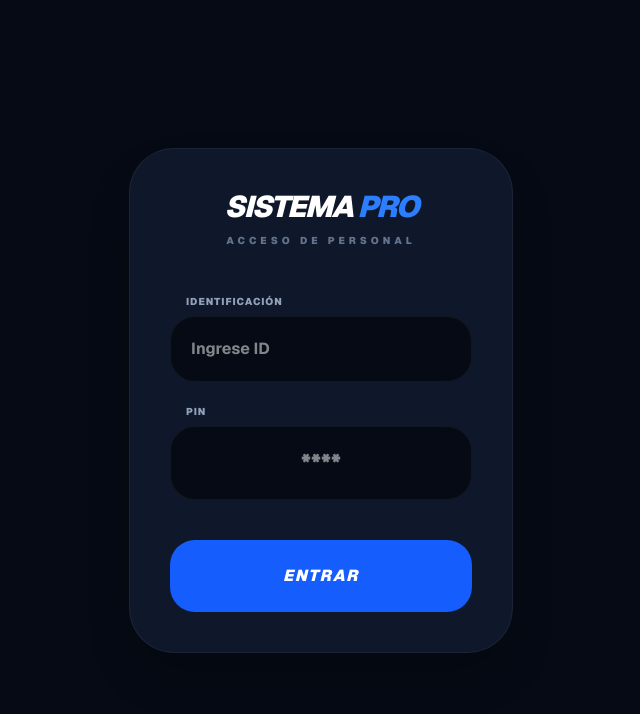
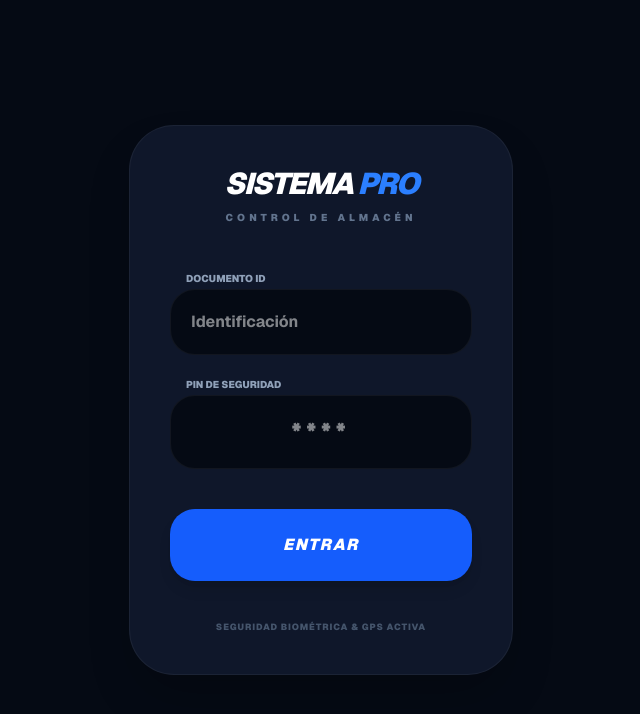
Before and after one commit to oturaniko-ray/almacen-final, a Next.js app: page / in a window 1280 px wide. Shown: the top 714 px of the page, without its empty margins (319-959 px from the left). Built offline with nearby package versions, Linux system fonts and the light colour scheme; no server answers.

Commit message:
fallas 2

```diff
--- a/app/page.tsx
+++ b/app/page.tsx
@@ -16,10 +16,11 @@ export default function LoginPage() {
     setLoading(true);
 
     try {
+      // 1. Limpieza rigurosa de datos para evitar fallos de coincidencia
       const docLimpio = documento.trim();
       const pinLimpio = pin.trim();
 
-      // 1. INTENTO DE BÚSQUEDA (Ajusta 'documento_id' si en tu DB se llama 'cedula' o 'identificacion')
+      // 2. Consulta a la tabla empleados (según tu captura)
       const { data, error } = await supabase
         .from('empleados')
         .select('*')
@@ -28,52 +29,58 @@ export default function LoginPage() {
         .maybeSingle();
 
       if (error) {
-        // Si sale este error, es que la columna 'documento_id' o 'pin_seguridad' NO EXISTEN con ese nombre
-        console.error("Error de columnas:", error);
-        alert(`Error técnico: Verifique que las columnas se llamen 'documento_id' y 'pin_seguridad'`);
+        console.error("Error Supabase:", error);
+        alert("Error de conexión con la base de datos.");
         setLoading(false);
         return;
       }
 
+      // 3. Lógica de diagnóstico si no encuentra al usuario
       if (!data) {
-        // Verificación de existencia simple para diagnóstico
-        const { data: existe } = await supabase
+        const { data: existeDoc } = await supabase
           .from('empleados')
           .select('nombre')
           .eq('documento_id', docLimpio)
           .maybeSingle();
 
-        if (existe) {
-          alert(`Hola ${existe.nombre}, el PIN ingresado es incorrecto.`);
+        if (existeDoc) {
+          alert(`Hola ${existeDoc.nombre}, el PIN de seguridad es incorrecto.`);
         } else {
-          alert(`El ID ${docLimpio} no aparece en la base de datos.`);
+          alert("La identificación ingresada no está registrada en el sistema.");
         }
         setLoading(false);
         return;
       }
 
+      // 4. Verificación de estado activo (columna 'activo' en tu captura)
       if (data.activo === false) {
-        alert("Usuario inactivo.");
+        alert("Acceso denegado: Su usuario se encuentra inactivo.");
         setLoading(false);
         return;
       }
 
-      // GUARDAR SESIÓN
-      localStorage.setItem('user_session', JSON.stringify({
+      // 5. Almacenamiento de sesión unificado
+      const sessionData = {
         id: data.id,
         nombre: data.nombre,
-        rol: data.rol?.toLowerCase() || 'empleado',
+        rol: data.rol.toLowerCase(),
         documento_id: data.documento_id
-      }));
+      };
 
-      // REDIRECCIÓN
-      const rol = data.rol?.toLowerCase();
-      if (rol === 'admin' || rol === 'administrador') router.push('/admin');
-      else if (rol === 'supervisor') router.push('/supervisor');
-      else router.push('/empleado');
+      localStorage.setItem('user_session', JSON.stringify(sessionData));
+
+      // 6. Redirección basada en tu tabla roles_permisos
+      const userRol = sessionData.rol;
+      if (userRol === 'admin' || userRol === 'administrador') {
+        router.push('/admin');
+      } else if (userRol === 'supervisor') {
+        router.push('/supervisor');
+      } else {
+        router.push('/empleado');
+      }
 
     } catch (err) {
-      alert("Error de conexión");
+      alert("Ocurrió un error inesperado durante el inicio de sesión.");
     } finally {
       setLoading(false);
     }
@@ -81,30 +88,32 @@ export default function LoginPage() {
 
   return (
     <main className="min-h-screen bg-[#050a14] flex items-center justify-center p-6 font-sans">
-      <div className="w-full max-w-sm bg-[#0f172a] p-10 rounded-[45px] border border-white/5 shadow-2xl text-white">
+      <div className="w-full max-w-sm bg-[#0f172a] p-10 rounded-[45px] border border-white/5 shadow-2xl">
         <div className="text-center mb-10">
-          <h1 className="text-3xl font-black italic uppercase tracking-tighter">SISTEMA <span className="text-blue-500">PRO</span></h1>
-          <p className="text-[10px] font-black uppercase tracking-[0.4em] text-slate-500 mt-2">Acceso de Personal</p>
+          <h1 className="text-3xl font-black italic uppercase tracking-tighter text-white">
+            SISTEMA <span className="text-blue-500">PRO</span>
+          </h1>
+          <p className="text-[10px] font-black uppercase tracking-[0.4em] text-slate-500 mt-2">Control de Almacén</p>
         </div>
 
         <form onSubmit={handleLogin} className="space-y-4">
-          <div>
-            <label className="text-[10px] font-black uppercase ml-4 text-slate-400 tracking-widest">Identificación</label>
+          <div className="space-y-1">
+            <label className="text-[10px] font-black uppercase ml-4 text-slate-400">Documento ID</label>
             <input
               type="text"
-              className="w-full bg-[#050a14] border border-white/5 p-5 rounded-[25px] outline-none focus:border-blue-500 transition-all font-bold mt-1"
+              className="w-full bg-[#050a14] border border-white/5 p-5 rounded-[25px] text-white outline-none focus:border-blue-500 transition-all font-bold"
               value={documento}
               onChange={(e) => setDocumento(e.target.value)}
-              placeholder="Ingrese ID"
+              placeholder="Identificación"
               required
             />
           </div>
 
-          <div>
-            <label className="text-[10px] font-black uppercase ml-4 text-slate-400 tracking-widest">PIN</label>
+          <div className="space-y-1">
+            <label className="text-[10px] font-black uppercase ml-4 text-slate-400">PIN de Seguridad</label>
             <input
               type="password"
-              className="w-full bg-[#050a14] border border-white/5 p-5 rounded-[25px] outline-none focus:border-blue-500 transition-all text-center text-2xl font-black mt-1"
+              className="w-full bg-[#050a14] border border-white/5 p-5 rounded-[25px] text-white outline-none focus:border-blue-500 transition-all text-center text-2xl tracking-[0.2em] font-black"
               value={pin}
               onChange={(e) => setPin(e.target.value)}
               placeholder="****"
@@ -115,11 +124,15 @@ export default function LoginPage() {
           <button
             type="submit"
             disabled={loading}
-            className="w-full bg-blue-600 hover:bg-blue-500 p-6 rounded-[25px] font-black uppercase italic tracking-widest mt-6 transition-all disabled:opacity-50"
+            className="w-full bg-blue-600 hover:bg-blue-500 p-6 rounded-[25px] text-white font-black uppercase italic tracking-widest mt-6 transition-all shadow-lg disabled:opacity-50"
           >
-            {loading ? 'Validando...' : 'Entrar'}
+            {loading ? 'Verificando...' : 'Entrar'}
           </button>
         </form>
+
+        <div className="mt-10 text-center">
+          <p className="text-[9px] text-slate-600 font-black uppercase tracking-widest">Seguridad Biométrica & GPS Activa</p>
+        </div>
       </div>
     </main>
   );
```
